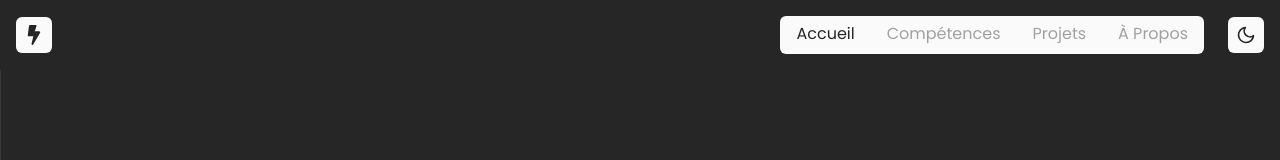
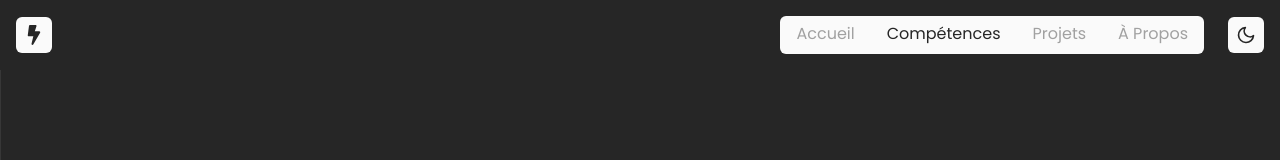
Before and after one commit to henintsoaheriniaina/henintsoa-portfolio, a React (Vite) app: page / in a window 1280 px wide. Shown: the top 160 px of the page. Built offline with nearby package versions, Linux system fonts and the light colour scheme.

Commit message:
fix: remove intersection observer , handle it in a better way

```diff
--- a/src/App.tsx
+++ b/src/App.tsx
@@ -3,6 +3,7 @@ import { useLocation } from "react-router";
 import HeroSection from "./components/HeroSection";
 import Navbar from "./components/Navbar";
 import Skills from "./components/Skills";
+
 export type Nav = "hero" | "about" | "skills" | "projects";
 const App = () => {
   const [isDark, setIsDark] = useState(true);
@@ -12,6 +13,7 @@ const App = () => {
 
   const location = useLocation();
   const [activeSection, setActiveSection] = useState("");
+
   useEffect(() => {
     if (location.hash) {
       const element = document.getElementById(location.hash.substring(1));
@@ -22,27 +24,29 @@ const App = () => {
   }, [location]);
 
   useEffect(() => {
-    const sections = document.querySelectorAll("section");
-    const observer = new IntersectionObserver(
-      (entries) => {
-        const visibleSection = entries.find((entry) => entry.isIntersecting);
-        if (visibleSection) {
-          setActiveSection(visibleSection.target.id);
+    const handleScroll = () => {
+      const sections = document.querySelectorAll("section");
+      let currentSection = "";
+      sections.forEach((section) => {
+        const rect = section.getBoundingClientRect();
+        if (rect.top >= 0 && rect.top < window.innerHeight / 2) {
+          currentSection = section.id;
         }
-      },
-      { threshold: 0.5 }
-    );
-    sections.forEach((section) => observer.observe(section));
-    return () => sections.forEach((section) => observer.unobserve(section));
+      });
+      setActiveSection(currentSection);
+    };
+    window.addEventListener("scroll", handleScroll);
+    handleScroll();
+    return () => window.removeEventListener("scroll", handleScroll);
   }, []);
 
   return (
     <div
       className={`${isDark && "dark"} min-h-screen w-full space-y-4 relative
-    bg-neutral-50 dark:bg-neutral-800 text-neutral-800 dark:text-neutral-50
-    bg-[linear-gradient(to_right,rgba(0,0,0,0.08)_1px,transparent_1px),linear-gradient(to_bottom,rgba(0,0,0,0.08)_1px,transparent_1px)]
-    dark:bg-[linear-gradient(to_right,rgba(255,255,255,0.08)_1px,transparent_1px),linear-gradient(to_bottom,rgba(255,255,255,0.08)_1px,transparent_1px)]
-    bg-[size:50px_50px] bg-fixed`}
+      bg-neutral-50 dark:bg-neutral-800 text-neutral-800 dark:text-neutral-50
+      bg-[linear-gradient(to_right,rgba(0,0,0,0.08)_1px,transparent_1px),linear-gradient(to_bottom,rgba(0,0,0,0.08)_1px,transparent_1px)]
+      dark:bg-[linear-gradient(to_right,rgba(255,255,255,0.08)_1px,transparent_1px),linear-gradient(to_bottom,rgba(255,255,255,0.08)_1px,transparent_1px)]
+      bg-[size:50px_50px] bg-fixed`}
     >
       <Navbar
         isDark={isDark}
@@ -52,13 +56,14 @@ const App = () => {
 
       <HeroSection />
       <Skills />
-      <section className="section" id="projects">
-        Projets
+      <section className="section " id="projects">
+        <h2>Projets</h2>
       </section>
-      <section className="section" id="about">
-        À propos
+      <section className="section  " id="about">
+        <h2>À propos</h2>
       </section>
     </div>
   );
 };
+
 export default App;
--- a/src/components/SkillSection.tsx
+++ b/src/components/SkillSection.tsx
@@ -8,7 +8,7 @@ const SkillSection = ({ title }: Props) => {
   return (
     <div className="flex flex-col gap-8">
       <h3 className="text-2xl text-center capitalize my-8">{title}</h3>
-      <div className="grid grid-cols-1 lg:grid-cols-3 gap-10 px-12 md:px-0">
+      <div className="grid grid-cols-1 lg:grid-cols-3 gap-10 sm:px-12 md:px-0">
         {filteredSkills.map((s) => (
           <SkillCard key={s.title} skill={s} />
         ))}
```
